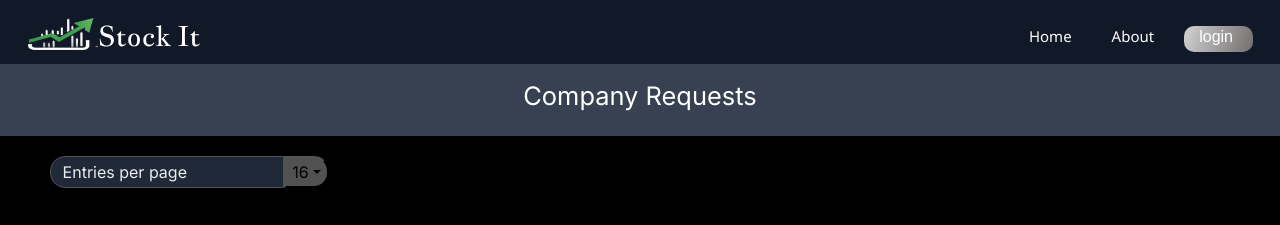
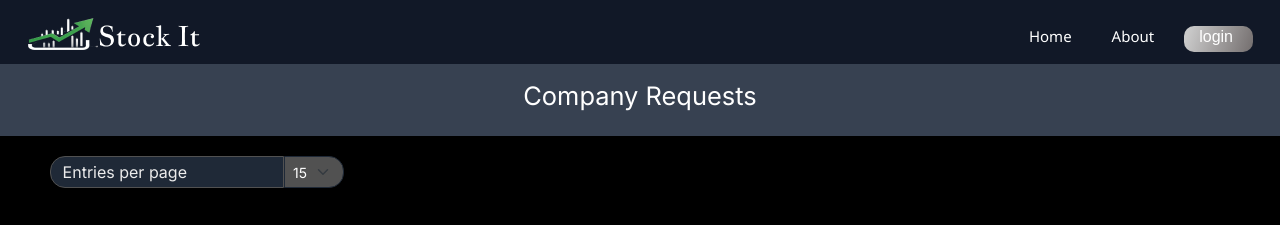
Before and after one commit to soumyasics/stock-it, a React (Vite) app in the folder client/: page /stock_it/companyrequest in a window 1280 px wide. Shown: the top 225 px of the page. Built offline with nearby package versions, Linux system fonts and the light colour scheme; the HTML template or start-up script is replaced by a standard one.

Commit message:
admin login api

```diff
--- a/client/src/components/CompanyRequest.css
+++ b/client/src/components/CompanyRequest.css
@@ -1,5 +1,5 @@
+@import url('https://fonts.googleapis.com/css2?family=Inter:wght@100..900&display=swap');
 
-@import url('https://fonts.googleapis.com/css2?family=Inter:wght@100..900&display=swap');
 .companyRequest-body {
     height: 100vh;
     width: 100%;
@@ -89,21 +89,27 @@
     font-weight: 400;
     line-height: normal;
 }
-.companyRequest-entries
-{
-margin-left: 5%;
-margin-top: 2%;
+
+.companyRequest-entries {
+    margin-left: 5%;
+    margin-top: 2%;
 
 }
-.companyRequesest-second-box
-{
+
+.companyRequesest-second-box {
     display: flex;
 }
-.companyRequet-dropdown
+
+.companyRequet-dropdown {
+    border-radius: 0px 15px 15px 0px;
+    height: 32px;
+    width: 60px;
+    margin-top: 20.3px;
+    border-color: #1F2937;
+    color: #FFF;
+    background-color:#515151;
+}
+.companyRequet-dropdown select
 {
-    border-radius: 0px 15px 15px 0px;
-background: #515151;
-width: 45px;
-height: 32px;
-margin-top:20.32px;
+ color: #FFF;
 }
--- a/client/src/components/CompanyRequest.jsx
+++ b/client/src/components/CompanyRequest.jsx
@@ -14,18 +14,12 @@ function CompanyRequest() {
           <p className='companyRequest-entries'>Entries per page</p>
 
         </div>
-        <div class="btn-group">
-          <button type="button" class="companyRequet-dropdown dropdown-toggle" data-bs-toggle="dropdown" aria-expanded="false">
-            16
-          </button>
-          <ul class="dropdown-menu">
-            <li>15</li>
-            <li>14</li>
-            <li>13</li>
-            <li>12</li>
-            <li>11</li>
-          </ul>
-        </div>
+        <select class="form-select form-select-sm companyRequet-dropdown " aria-label="Small select example">
+  <option selected> 15</option>
+  <option value="1">16</option>
+  <option value="2">17</option>
+  <option value="3">18</option>
+</select>
       </div>
 
       <div className='companyRequest-details'>
```
